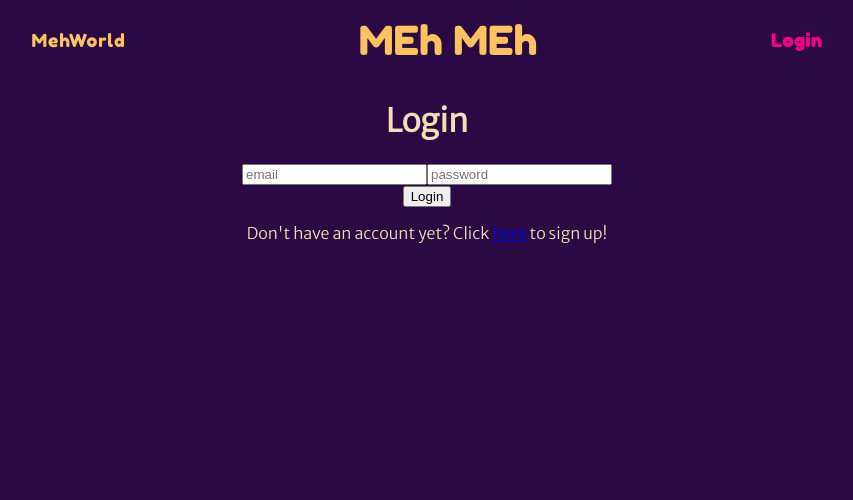
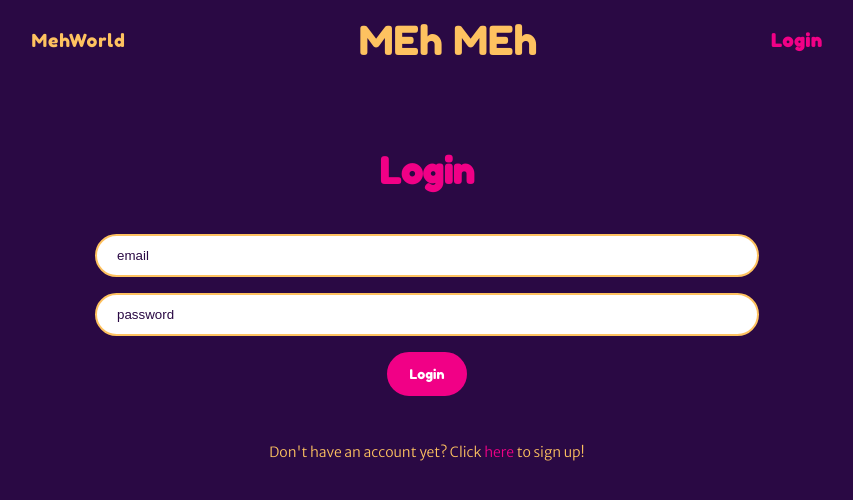
Before and after one commit to Aggio98/Meme_frontend_group, a React (Create React App) app: page /login in a window 1280 px wide. Shown: the top 500 px of the page, without its empty margins (213-1066 px from the left). Built offline with nearby package versions, Linux system fonts and the light colour scheme; no server answers.

Commit message:
feature: added styling with styled components

```diff
--- a/package.json
+++ b/package.json
@@ -16,6 +16,7 @@
     "react-redux": "^8.0.5",
     "react-router-dom": "^6.4.4",
     "react-scripts": "5.0.1",
+    "styled-components": "^5.3.6",
     "web-vitals": "^2.1.4"
   },
   "scripts": {
--- a/src/pages/LoginPage/index.js
+++ b/src/pages/LoginPage/index.js
@@ -1,13 +1,12 @@
-import "./loginPage.css";
-
 import { useEffect, useState } from "react";
 import { useDispatch, useSelector } from "react-redux";
 import { useNavigate, Link } from "react-router-dom";
 
 import { login } from "../../store/user/thunks";
 import { selectToken } from "../../store/user/selectors";
+import { Container, Button, Input, SubText, Title } from "../../styled";
 
-const LoginPage = () => {
+export const LoginPage = () => {
   const [email, setEmail] = useState("");
   const [password, setPassword] = useState("");
 
@@ -28,29 +27,30 @@ const LoginPage = () => {
   };
 
   return (
-    <div>
-      <h1>Login</h1>
+    <Container>
+      <Title>Login</Title>
       <form onSubmit={submitForm}>
-        <input
+        <Input
           placeholder="email"
           value={email}
           onChange={(event) => setEmail(event.target.value)}
         />
-        <input
+        <Input
           type="password"
           placeholder="password"
           value={password}
           onChange={(event) => setPassword(event.target.value)}
         />
         <br />
-        <button type="submit">Login</button>
+        <Button type="submit">Login</Button>
       </form>
-      <p>
-        Don't have an account yet? Click <Link to="/signup">here</Link> to sign
-        up!
-      </p>
-    </div>
+      <SubText>
+        Don't have an account yet? Click{" "}
+        <Link to="/signup" style={{ textDecoration: "none", color: "#f10086" }}>
+          here
+        </Link>{" "}
+        to sign up!
+      </SubText>
+    </Container>
   );
 };
-
-export { LoginPage };
--- a/src/pages/SignUpPage/index.js
+++ b/src/pages/SignUpPage/index.js
@@ -1,11 +1,11 @@
-import "./signUpPage.css";
-
 import { useEffect, useState } from "react";
 import { useDispatch, useSelector } from "react-redux";
 import { useNavigate } from "react-router-dom";
 
 import { signUp } from "../../store/user/thunks";
 import { selectToken } from "../../store/user/selectors";
+
+import { Container, Button, Title, Input } from "../../styled";
 
 const SignUpPage = () => {
   const [name, setName] = useState("");
@@ -29,29 +29,29 @@ const SignUpPage = () => {
   };
 
   return (
-    <div>
-      <h1>Sign Up</h1>
+    <Container>
+      <Title>Sign Up</Title>
       <form onSubmit={submitForm}>
-        <input
+        <Input
           placeholder="name"
           value={name}
           onChange={(event) => setName(event.target.value)}
         />
-        <input
+        <Input
           placeholder="email"
           value={email}
           onChange={(event) => setEmail(event.target.value)}
         />
-        <input
+        <Input
           type="password"
           placeholder="password"
           value={password}
           onChange={(event) => setPassword(event.target.value)}
         />
         <br />
-        <button type="submit">Sign up</button>
+        <Button type="submit">Sign up</Button>
       </form>
-    </div>
+    </Container>
   );
 };
 
--- /dev/null
+++ b/src/styled/Button.js
@@ -0,0 +1,15 @@
+import styled from "styled-components";
+
+export const Button = styled.button`
+  background: ${(props) => (props.primary ? "#ffffff" : "#f10086")};
+  color: ${(props) => (props.primary ? "#f10086" : "#ffffff")};
+  margin: 8px;
+  padding: 12px 20px;
+  border: 2px solid #f10086;
+  border-radius: 24px;
+  font-family: Fredoka One;
+
+  &:hover {
+    border: 2px solid #fec260;
+  }
+`;
--- /dev/null
+++ b/src/styled/Container.js
@@ -0,0 +1,8 @@
+import styled from "styled-components";
+
+export const Container = styled.div`
+  display: flex;
+  flex-direction: column;
+  margin: 20px;
+  text-align: center;
+`;
--- /dev/null
+++ b/src/styled/Input.js
@@ -0,0 +1,18 @@
+import styled from "styled-components";
+
+export const Input = styled.input`
+  width: 50%;
+  padding: 12px 20px;
+  margin: 8px 0;
+  border: 2px solid #fec260;
+  border-radius: 24px;
+
+  ::placeholder {
+    color: #2a0944;
+  }
+
+  &:focus {
+    outline: none;
+    border-color: #f10086;
+  }
+`;
--- /dev/null
+++ b/src/styled/SubText.js
@@ -0,0 +1,8 @@
+import styled from "styled-components";
+
+export const SubText = styled.p`
+  text-align: center;
+  color: #fec260;
+  padding: 25px 0px 10px 0px;
+  font-size: 14px;
+`;
--- /dev/null
+++ b/src/styled/Title.js
@@ -0,0 +1,9 @@
+import styled from "styled-components";
+
+export const Title = styled.h1`
+  text-align: center;
+  color: #f10086;
+  padding: 25px 0px 10px 0px;
+  font-family: Fredoka One;
+  font-size: 36px;
+`;
--- /dev/null
+++ b/src/styled/index.js
@@ -0,0 +1,5 @@
+export * from "./Button";
+export * from "./Container";
+export * from "./Input";
+export * from "./SubText";
+export * from "./Title";
```
Also changed, not shown: 1 other file (tests, documents, lock files or other folders).
